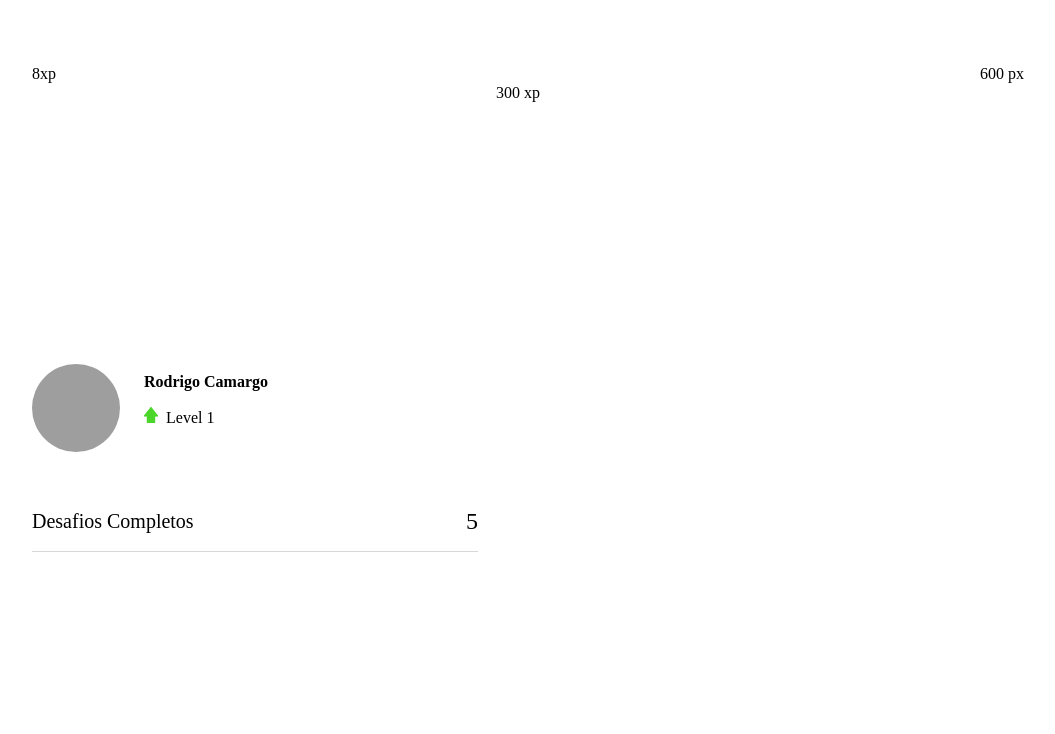
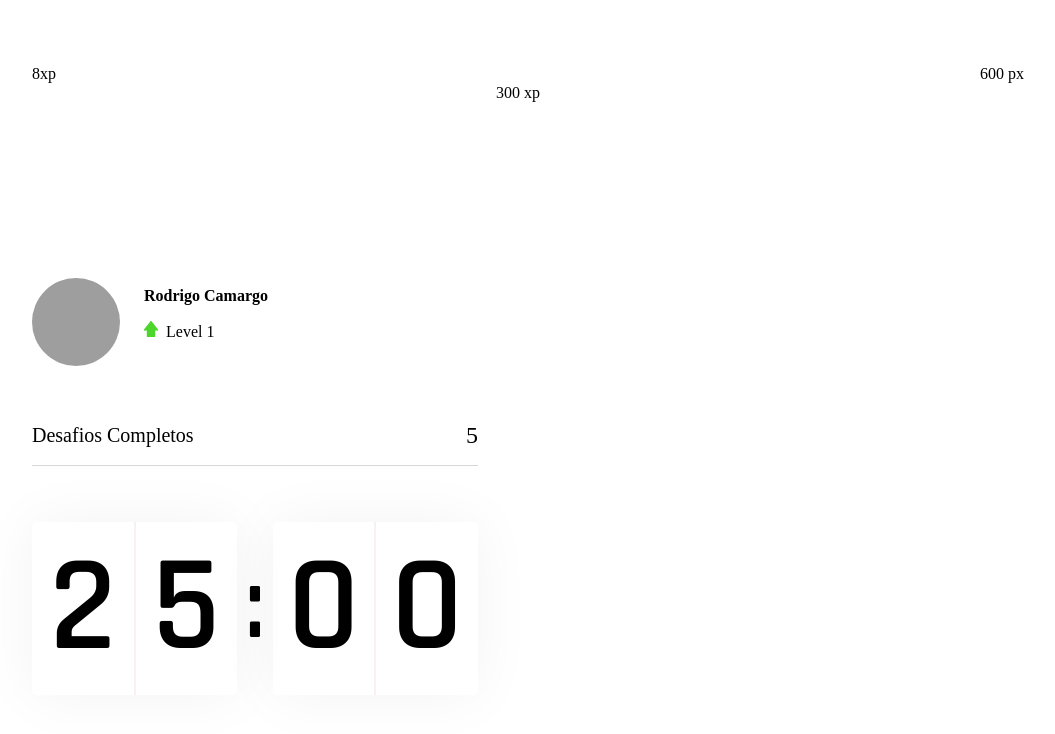
Before and after one commit to rodrigocamargo854/breaktime-next, a Next.js app: page / in a window 1280 px wide. Shown: the top 734 px of the page, without its empty margins (112-1167 px from the left). Built offline with nearby package versions, Linux system fonts and the light colour scheme; grey boxes are pictures that could not be loaded.

Commit message:
Countdown.tsx ready

```diff
--- a/src/Componentes/CompletedChallenges.tsx
+++ b/src/Componentes/CompletedChallenges.tsx
@@ -11,6 +11,7 @@
             <span>Desafios Completos</span>
             <span>5</span>
 
+
         </div>
 
     );
--- /dev/null
+++ b/src/Componentes/Countdown.tsx
@@ -0,0 +1,19 @@
+
+import styles from '../styles/components/Countdoun.module.css'
+
+export function Countdown() {
+    return (
+        <div className={styles.countdownContainer}>
+            <div>
+                <span>2</span>
+                <span>5</span>
+            </div>
+            <span>:</span>
+            <div>
+                <span>0</span>
+                <span>0</span>
+            </div>
+        </div>
+
+    );
+}
--- a/src/pages/index.tsx
+++ b/src/pages/index.tsx
@@ -4,6 +4,7 @@
 
 import styles from '../styles/components/Home.module.css'
 import { CompletedChallenges } from "../Componentes/CompletedChallenges";
+import { Countdown } from "../Componentes/Countdown";
 
 
 export default function Home() {
@@ -14,6 +15,7 @@
         <div className = "">
         <Profile/>
         <CompletedChallenges/>
+        <Countdown/>
         </div>
         <div>
 
--- /dev/null
+++ b/src/styles/components/Countdoun.module.css
@@ -0,0 +1,39 @@
+.countdownContainer{
+  display: flex;
+  align-items: center;
+  font-family: Rajdhani;
+  font-weight: 600;
+  color: var(--title);
+
+}
+
+.countdownContainer > div{
+    flex: 1;
+
+    display: flex;
+    align-items: center;
+    justify-content: space-evenly;
+
+    background: var(--white);
+    box-shadow: 0 0 60px rgba(0,0,0,0.05);
+    border-radius: 5px;
+    font-size: 8.5rem;
+    text-align: center;
+}
+
+
+.countdownContainer > div span{
+    flex: 1;
+}
+
+.countdownContainer > div span:first-child{
+    border-right: 1px solid #f8f1f3;
+}
+
+.countdownContainer > div span:last-child{
+    border-left: 1px solid #f8f1f3;
+}
+.countdownContainer > span{
+    font-size: 6.25rem;
+    margin: 0 0.5rem;
+}
```
